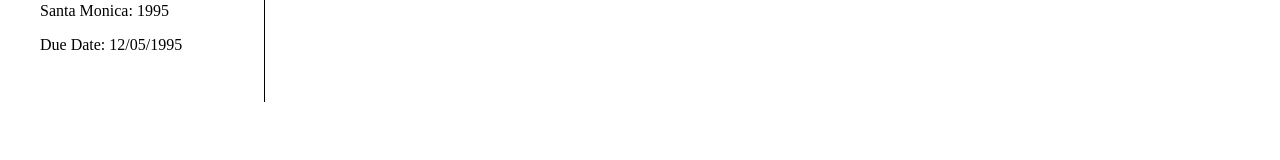
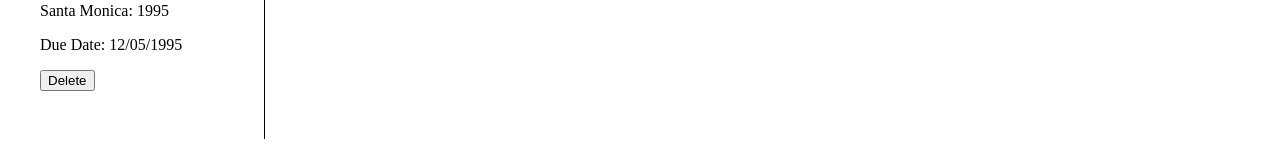
Before and after one commit to allkaa/r-tnew2, a JavaScript app: page /invoices/1995 in a window 1280 px wide. Shown: the part 419-579 px from the top of the page. Built offline with nearby package versions, Linux system fonts and the light colour scheme; a web font is replaced by a local one.

Commit message:
add delete invoice in tutorial

```diff
--- a/src/data.js
+++ b/src/data.js
@@ -40,3 +40,9 @@
     (invoice) => invoice.number === number
   );
 }
+
+export function deleteInvoice(number) {
+  invoices = invoices.filter(
+    (invoice) => invoice.number !== number
+  );
+}
--- a/src/routes/invoice.js
+++ b/src/routes/invoice.js
@@ -1,9 +1,17 @@
-import { useParams } from "react-router-dom";
-import { getInvoice } from "../data";
+import {
+  useParams,
+  useNavigate,
+  useLocation,
+} from "react-router-dom";
+import { getInvoice, deleteInvoice } from "../data";
 
 export default function Invoice() {
+  let navigate = useNavigate();
+  let location = useLocation();
   let params = useParams();
   let invoice = getInvoice(parseInt(params.invoiceId, 10));
+  console.log(location);
+  console.log(params);
   return (
     <main style={{ padding: "1rem" }}>
       <h2>Total Due: {invoice.amount}</h2>
@@ -11,6 +19,16 @@
         {invoice.name}: {invoice.number}
       </p>
       <p>Due Date: {invoice.due}</p>
+      <p>
+        <button
+          onClick={() => {
+            deleteInvoice(invoice.number);
+            navigate("/invoices" + location.search);
+          }}
+        >
+          Delete
+        </button>
+      </p>
     </main>
   );
 }
```
